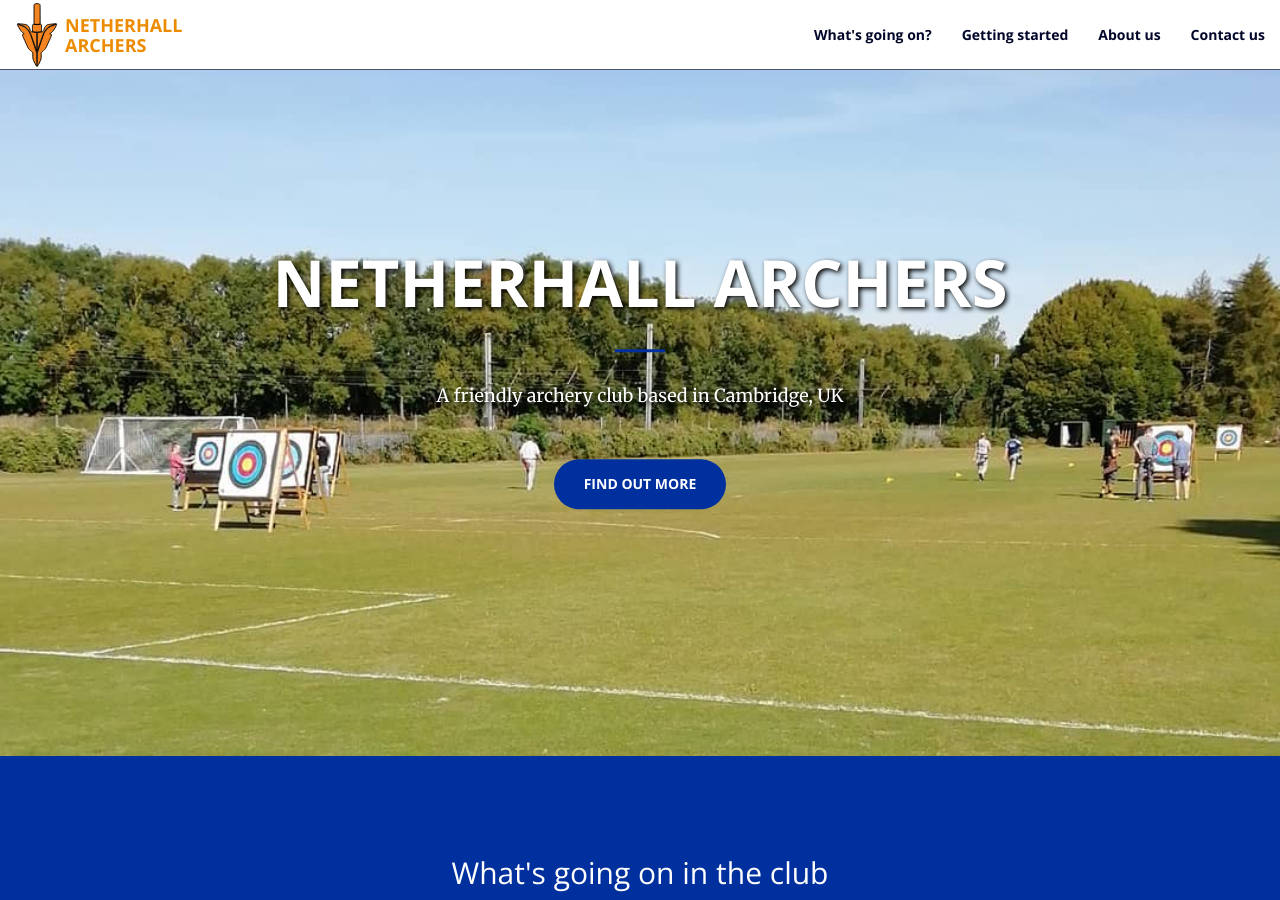
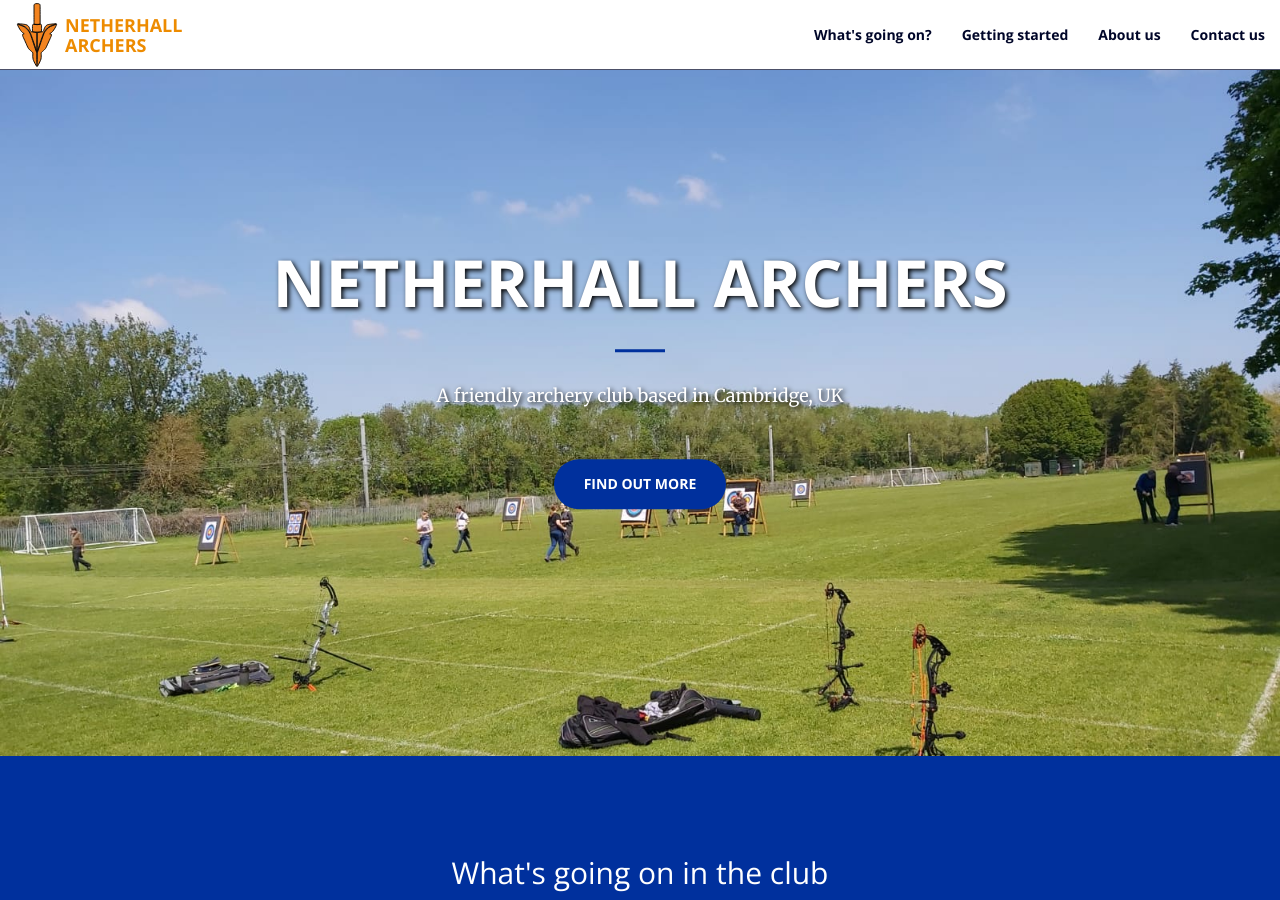
Before and after one commit to afpettigrew/netherhallarcherswebsite, a Jekyll site: the page built from index.html, in a window 1280 px wide and 900 px high. Built offline with Jekyll 4.4.1, drawn with Linux system fonts in a browser that asks for light colours.

Commit message:
updated header image

```diff
--- a/_sass/_base.scss
+++ b/_sass/_base.scss
@@ -205,7 +205,7 @@
   min-height: auto;
   @include background-cover;
   background-position: top;
-  background-image: url("../img/header_detail.jpg");
+  background-image: url("../img/2021-05-29-Outdoors.jpeg");
   text-align: center;
   color: white;
 
```
